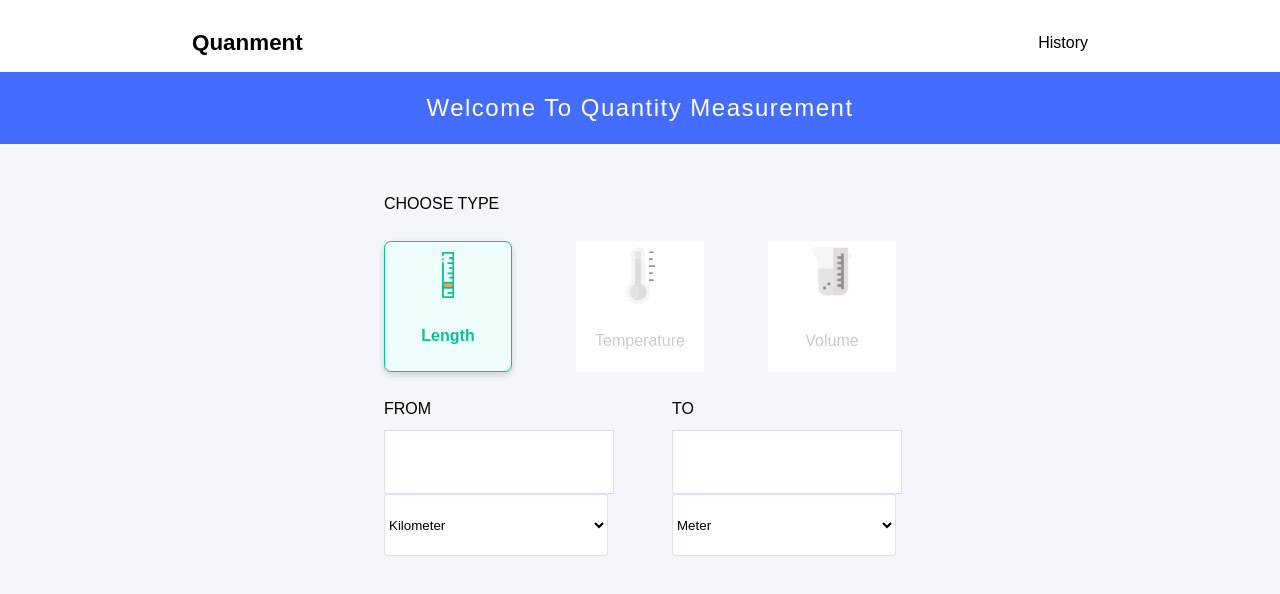
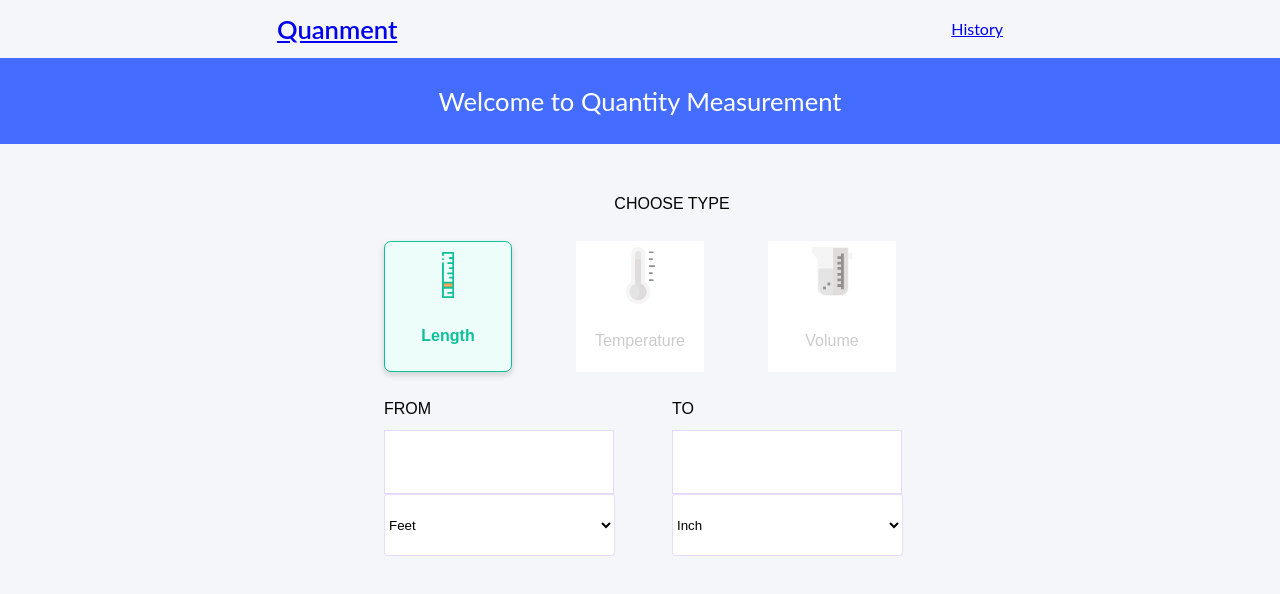
Before and after one commit to seema1611/QuantityMeasurement-UI, a React (Create React App) app: page / in a window 1280 px wide. Shown: the top 594 px of the page. Built offline with nearby package versions, Linux system fonts and the light colour scheme.

Commit message:
REFACTORED: refactor the css file

```diff
--- a/package.json
+++ b/package.json
@@ -6,9 +6,11 @@
     "@testing-library/jest-dom": "^4.2.4",
     "@testing-library/react": "^9.5.0",
     "@testing-library/user-event": "^7.2.1",
+    "node-sass": "^4.14.1",
     "react": "^16.13.1",
     "react-dom": "^16.13.1",
-    "react-scripts": "3.4.1"
+    "react-router-dom": "^5.2.0",
+    "react-scripts": "^2.1.8"
   },
   "scripts": {
     "start": "react-scripts start",
--- a/src/alldata/data.json
+++ b/src/alldata/data.json
@@ -3,7 +3,7 @@
     "navigation": { "name": "History", "link": "/history" },
     "quantities": [{
             "name": "length",
-            "units": ["Kilometer", "Meter", "Centimeter", "Millimeter", "Micrometer", "Mile"]
+            "units": ["Feet", "Inch", "Yard", "Kilometer", "Meter", "Centimeter", "Millimeter", "Micrometer", "Mile"]
         },
         {
             "name": "temperature",
--- a/src/components/Header.jsx
+++ b/src/components/Header.jsx
@@ -1,13 +1,13 @@
 import React from 'react'
 import {Link} from 'react-router-dom';
-import '../styles/header.css'
+import '../styles/header.scss'
 
 function Header(props) {
     return (
         <header>
             <nav>
                 <div id="logo"><Link to="/" className="nav-link">{props.name}</Link></div>
-                <div className="nav-links"><Link to={props.navLinks.link} className="nav-link">{props.navLinks.name}</Link></div>
+                <div id="nav-links"><Link to={props.navLinks.link} className="nav-link">{props.navLinks.name}</Link></div>
             </nav>
             <article><p>Welcome to Quantity Measurement</p></article>
         </header>
--- a/src/styles/header.css
+++ /dev/null
@@ -1,56 +0,0 @@
-header {
-    display: flex;
-    flex-direction: column;
-    align-items: center;
-    justify-content: flex-end;
-    height: 18vh;
-}
-
-nav {
-    width: 70%;
-    height: 40%;
-    display: flex;
-    align-items: center;
-    justify-content: space-between;
-    font-family: Poppins;
-    font: icon;
-}
-
-#logo {
-    width: 50%;
-    font-size: 2em;
-    font-weight: 600;
-    display: flex;
-    align-items: center;
-    font-size: 1.4rem;
-}
-
-.nav-links {
-    width: 50%;
-    text-align: end;
-    font-size: 1rem;
-}
-
-.nav-link {
-    text-decoration: none;
-    color: black;
-}
-
-header>article {
-    height: 50%;
-    width: 100%;
-    background: #446DFF 0% 0% no-repeat padding-box;
-    display: flex;
-    align-items: center;
-    justify-content: center;
-    color: #FFFFFF;
-}
-
-header>article>p {
-    font-family: Montserrat;
-    font: small-caption;
-    font-weight: lighter;
-    text-transform: capitalize;
-    letter-spacing: 1.5px;
-    font-size: 1.5rem;
-}
--- /dev/null
+++ b/src/styles/header.scss
@@ -0,0 +1,53 @@
+$blue: #446dff;
+$latoFont: Lato;
+$white: #ffffff;
+$homeBackground: #f5f6fa;
+$quantiyNameColor: #c9c9c9;
+$lengthColor: #0ec098;
+$temperatureColor: #fd5160;
+$volumeColor: #7224ff;
+$quantityBoxSadow: 0px 3px 6px #00000029;
+
+html,
+body,
+#root,
+.App {
+  margin: 0;
+  width: 100%;
+  height: 100%;
+  font-family: $latoFont;
+  text-align: center;
+  background-color: $homeBackground;
+}
+
+header {
+  height: 18vh;
+
+  nav {
+    display: flex;
+    justify-content: space-around;
+    align-items: center;
+    height: 40%;
+    font-family: $latoFont;
+  }
+
+  article {
+    height: 60%;
+    background-color: $blue;
+    color: white;
+    font-family: $latoFont;
+    display: flex;
+    align-items: center;
+    justify-content: center;
+    font-size: 2vw;
+  }
+
+  #logo {
+    font-weight: 600;
+    font-size: 2vw;
+  }
+
+  #nav-link {
+    font-size: 1vw;
+  }
+}
--- a/src/styles/unitValues.css
+++ b/src/styles/unitValues.css
@@ -27,7 +27,7 @@
 }
 
 #unit-types {
-    width: 100%;
+    width: 103%;
     flex: 2;
     background: #FFFFFF 0% 0% no-repeat padding-box;
     border: 1px solid #E7DCFE;
```
Also changed, not shown: 1 other file (tests, documents, lock files or other folders).
